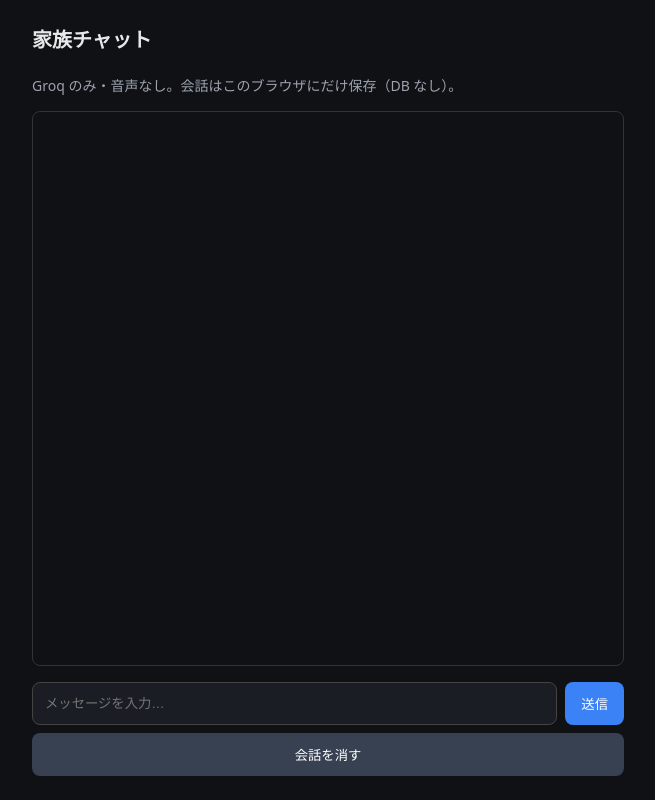
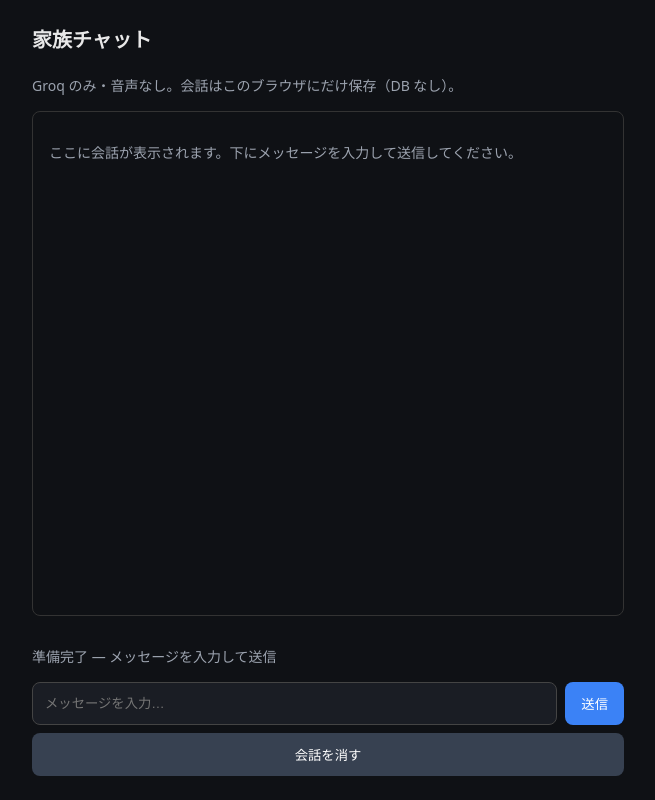
Before and after one commit to step13cc-tech/family-chatbot, a plain HTML site: page family-voice-chatbot/static/index.html in a window 1280 px wide. Shown: the whole page, without its empty margins (312-967 px from the left). Drawn offline with Linux system fonts and the light colour scheme.

Commit message:
Add files via upload

```diff
--- a/family-voice-chatbot/static/index.html
+++ b/family-voice-chatbot/static/index.html
@@ -23,7 +23,8 @@
 <body>
   <h1>家族チャット</h1>
   <p class="hint">Groq のみ・音声なし。会話はこのブラウザにだけ保存（DB なし）。</p>
-  <div id="log"></div>
+  <div id="log"><p class="hint">ここに会話が表示されます。</p></div>
+  <p id="status" class="hint">読み込み中…</p>
   <form id="form">
     <input id="input" type="text" placeholder="メッセージを入力…" autocomplete="off" required />
     <button type="submit" id="send">送信</button>
@@ -37,14 +38,28 @@
     const input = document.getElementById("input");
     const sendBtn = document.getElementById("send");
     const clearBtn = document.getElementById("clear");
+    const status = document.getElementById("status");
 
-    let history = JSON.parse(localStorage.getItem(STORAGE_KEY) || "[]");
+    let history = [];
+    try {
+      history = JSON.parse(localStorage.getItem(STORAGE_KEY) || "[]");
+      if (!Array.isArray(history)) history = [];
+    } catch {
+      history = [];
+      localStorage.removeItem(STORAGE_KEY);
+    }
+
+    if (status) status.textContent = "準備完了 — メッセージを入力して送信";
 
     function save() {
       localStorage.setItem(STORAGE_KEY, JSON.stringify(history));
     }
 
     function render() {
+      if (history.length === 0) {
+        log.innerHTML = '<p class="hint">ここに会話が表示されます。下にメッセージを入力して送信してください。</p>';
+        return;
+      }
       log.innerHTML = history.map((m) =>
         `<div class="msg ${m.role === "user" ? "user" : "bot"}">` +
         `<strong>${m.role === "user" ? "あなた" : "ボット"}:</strong> ` +
```
